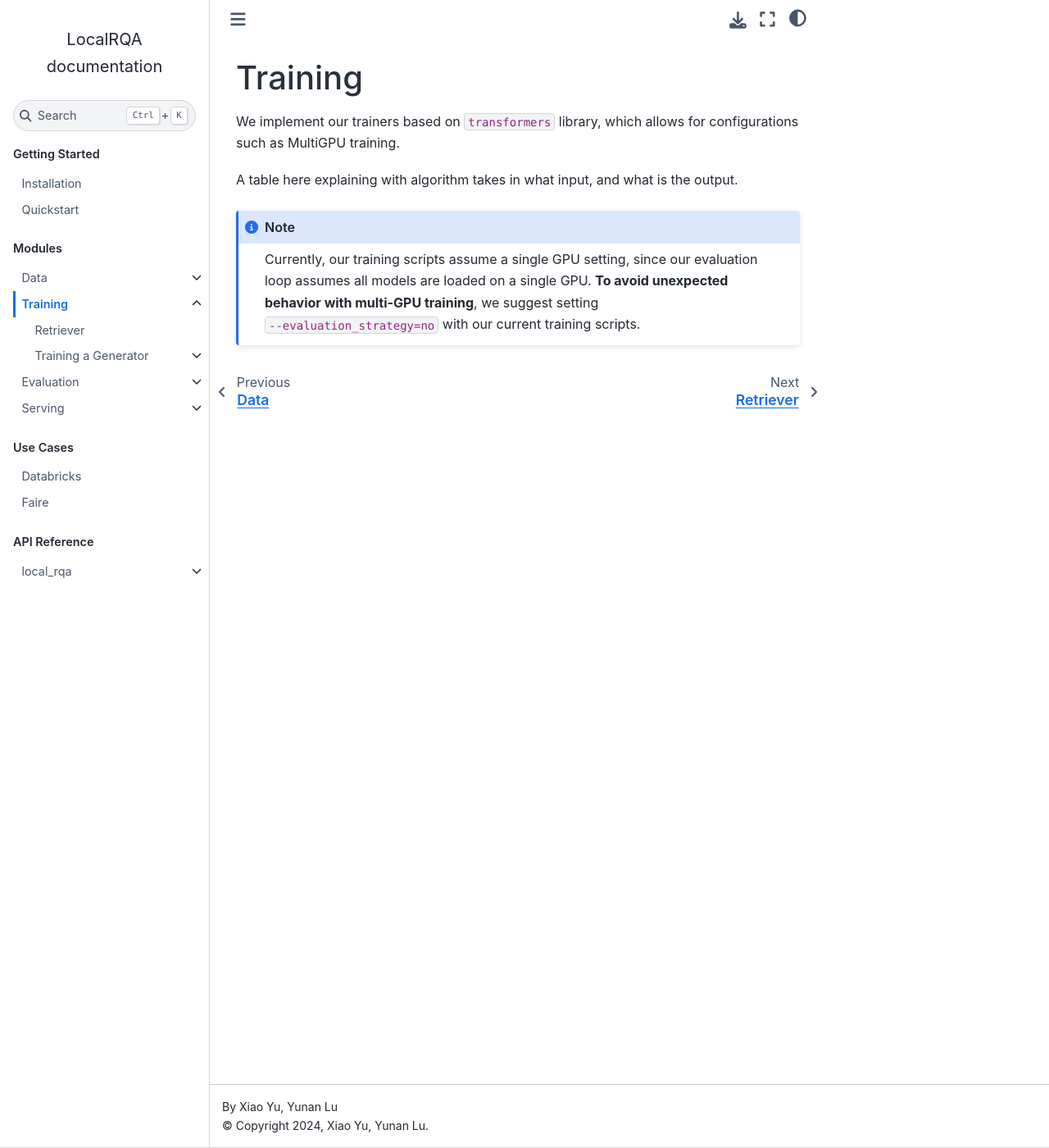
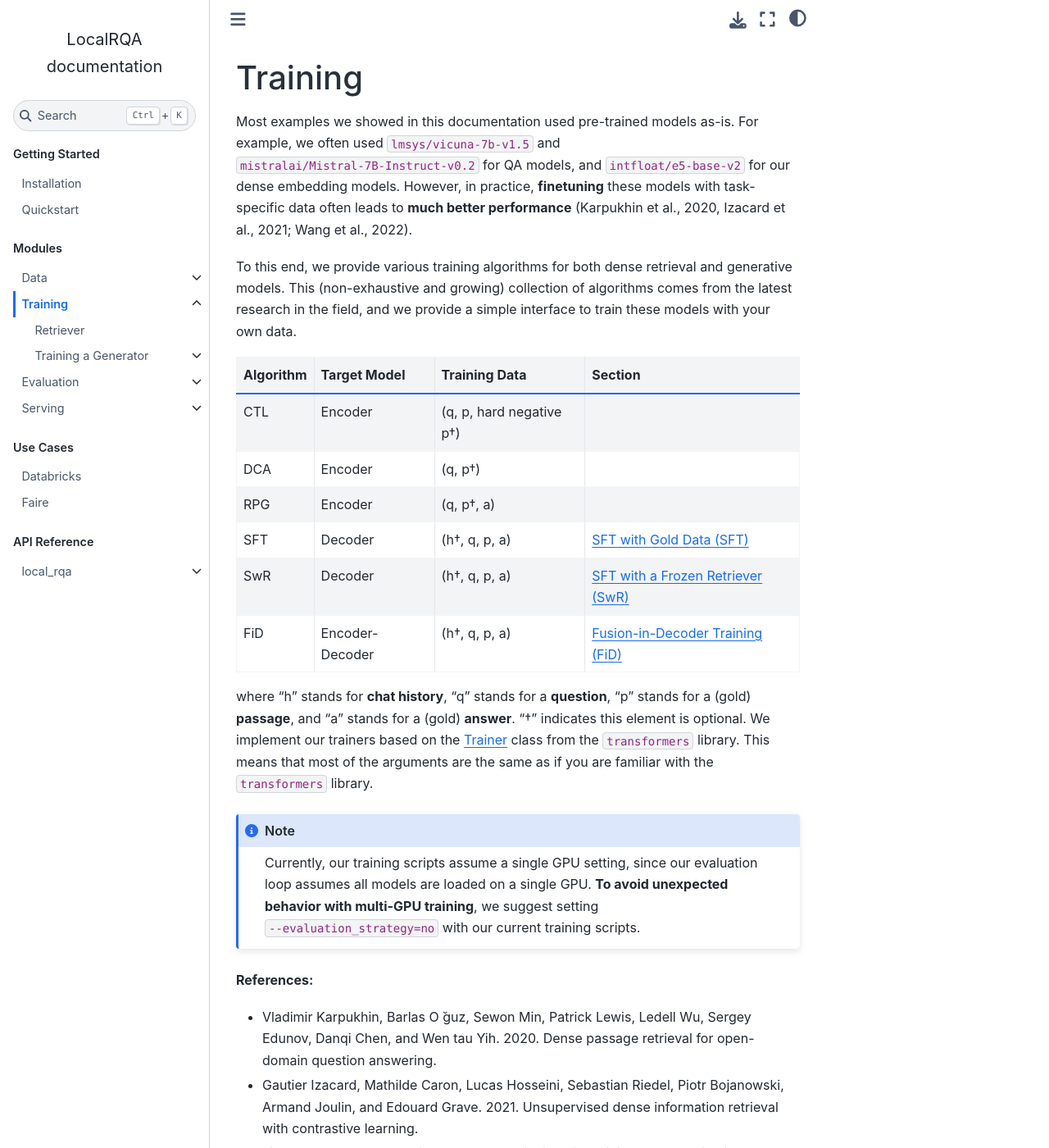
Before and after one commit to jasonyux/LocalRQA, a Sphinx documentation site: the page built from docs/modules/training.rst, in a window 1280 px wide and 1400 px high. Shown: the whole window at 82% size. Built offline with Sphinx 7.4.7 and the Sphinx Book theme 1.1.4, drawn with Linux system fonts in a browser that asks for light colours; pages that are not in the unit, such as notebooks, are missing from menus; some of the changed text lies outside the part shown.

Commit message:
initialized data section and finalized training index.rst

```diff
--- a/docs/modules/training.rst
+++ b/docs/modules/training.rst
@@ -3,14 +3,39 @@
 Training
 ========
 
+Most examples we showed in this documentation used pre-trained models as-is. For example, we often used ``lmsys/vicuna-7b-v1.5`` and ``mistralai/Mistral-7B-Instruct-v0.2`` for QA models, and ``intfloat/e5-base-v2`` for our dense embedding models. However, in practice, **finetuning** these models with task-specific data often leads to **much better performance** (Karpukhin et al., 2020, Izacard et al., 2021; Wang et al., 2022).
 
-We implement our trainers based on ``transformers`` library, which allows for configurations such as MultiGPU training.
+To this end, we provide various training algorithms for both dense retrieval and generative models. This (non-exhaustive and growing) collection of algorithms comes from the latest research in the field, and we provide a simple interface to train these models with your own data.
 
-A table here explaining with algorithm takes in what input, and what is the output.
++-----------+-----------------+--------------------------+-------------------------+
+| Algorithm |  Target Model   |      Training Data       |         Section         |
++===========+=================+==========================+=========================+
+| CTL       | Encoder         | (q, p, hard negative p†) |                         |
++-----------+-----------------+--------------------------+-------------------------+
+| DCA       | Encoder         | (q, p†)                  |                         |
++-----------+-----------------+--------------------------+-------------------------+
+| RPG       | Encoder         | (q, p†, a)               |                         |
++-----------+-----------------+--------------------------+-------------------------+
+| SFT       | Decoder         | (h†, q, p, a)            | :ref:`training-gen-sft` |
++-----------+-----------------+--------------------------+-------------------------+
+| SwR       | Decoder         | (h†, q, p, a)            | :ref:`training-gen-swr` |
++-----------+-----------------+--------------------------+-------------------------+
+| FiD       | Encoder-Decoder | (h†, q, p, a)            | :ref:`training-gen-fid` |
++-----------+-----------------+--------------------------+-------------------------+
+
+
+where "h" stands for **chat history**, "q" stands for a **question**, "p" stands for a (gold) **passage**, and "a" stands for a (gold) **answer**. "†" indicates this element is optional. We implement our trainers based on the `Trainer <https://huggingface.co/docs/transformers/main_classes/trainer>`_ class from the ``transformers`` library. This means that most of the arguments are the same as if you are familiar with the ``transformers`` library.
 
 
 .. note::
    Currently, our training scripts assume a single GPU setting, since our evaluation loop assumes all models are loaded on a single GPU. **To avoid unexpected behavior with multi-GPU training**, we suggest setting ``--evaluation_strategy=no`` with our current training scripts.
+
+
+**References:**
+
+* Vladimir Karpukhin, Barlas O ̆guz, Sewon Min, Patrick Lewis, Ledell Wu, Sergey Edunov, Danqi Chen, and Wen tau Yih. 2020. Dense passage retrieval for open-domain question answering.
+* Gautier Izacard, Mathilde Caron, Lucas Hosseini, Sebastian Riedel, Piotr Bojanowski, Armand Joulin, and Edouard Grave. 2021. Unsupervised dense information retrieval with contrastive learning.
+* Liang Wang, Nan Yang, Xiaolong Huang, Binxing Jiao, Linjun Yang, Daxin Jiang, Rangan Majumder, and Furu Wei. 2022. Text embeddings by weakly supervised contrastive pre-training.
 
 
 .. toctree::
```
Also changed, not shown: docs/index.rst (+7 -0 lines), docs/modules/data.rst (+14 -3 lines), docs/modules/evaluation.rst (+8 -8 lines), docs/_static/framework.png (added), 5 other files.
